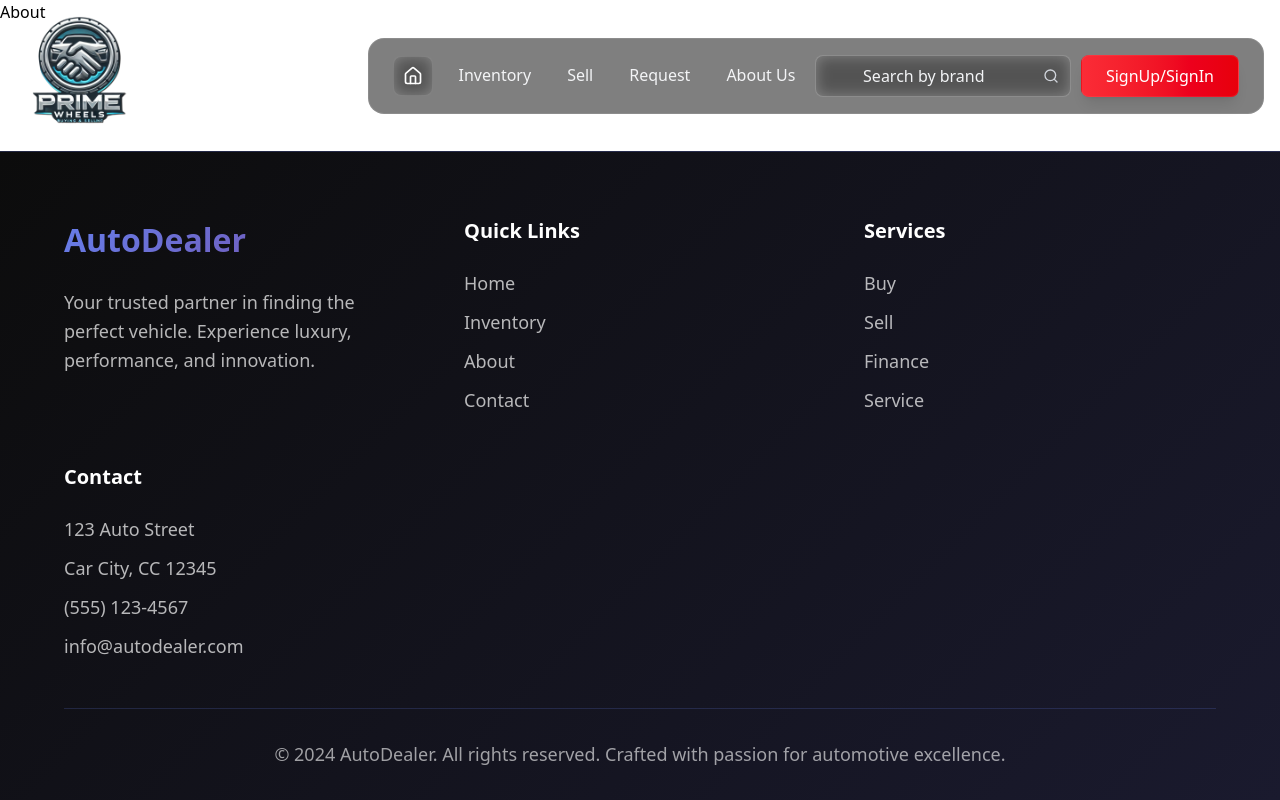
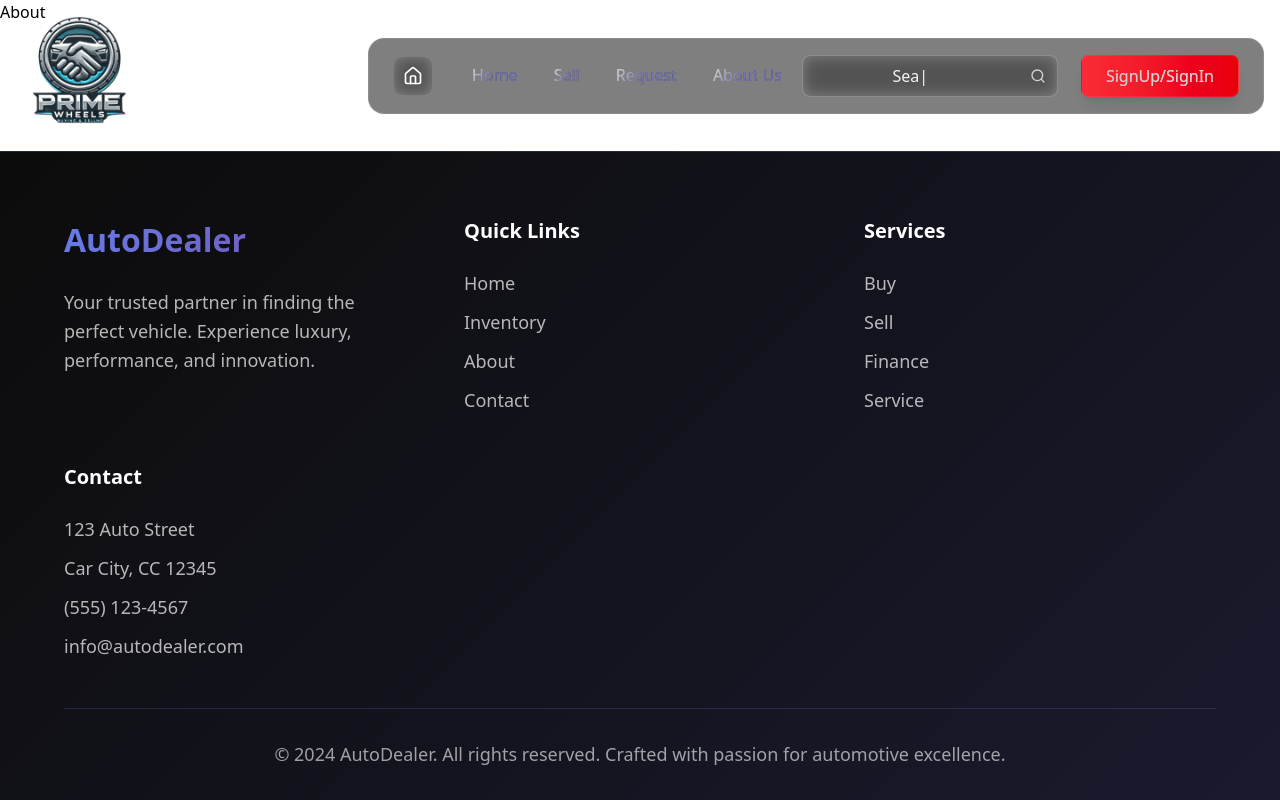
Before and after one commit to yash00097/fdfed-project, a React (Vite) app in the folder frontend/: page /about in a window 1280 px wide. Built offline with nearby package versions, Linux system fonts and the light colour scheme; no server answers.

Commit message:
UI changes in header

```diff
--- a/frontend/src/components/Header.jsx
+++ b/frontend/src/components/Header.jsx
@@ -1,14 +1,43 @@
-import { useState } from "react"
+import { useState, useEffect } from "react"
 import { useSelector } from "react-redux";
 import { Link } from "react-router-dom";
-import { Search, Bell, Home, Menu, X, User } from "lucide-react"
+import { Search, Bell, Home, Menu, X } from "lucide-react"
 import logo from "../assets/images/logo1.png"
+import ShinyText from '../react-bits/ShinyText/ShinyText.jsx';
 
 export default function Header() {
   const { currentUser } = useSelector((state) => state.user);
   const [isMenuOpen, setIsMenuOpen] = useState(false)
+  const text = "Search by brand"; // the text to "type"
+  const [placeholder, setPlaceholder] = useState("");
 
   const toggleMenu = () => setIsMenuOpen(!isMenuOpen)
+
+useEffect(() => {
+    let i = 0;
+    let typingForward = true;
+
+    const interval = setInterval(() => {
+      if (typingForward) {
+        setPlaceholder(text.slice(0, i) + "|");
+        i++;
+        if (i > text.length) {
+          typingForward = false;
+          i = text.length; // stay at full length
+          setTimeout(() => {}, 800); // small pause at full word
+        }
+      } else {
+        setPlaceholder(text.slice(0, i) + "|");
+        i--;
+        if (i < 0) {
+          typingForward = true;
+          i = 0;
+        }
+      }
+    }, 150); // typing speed (lower = faster)
+
+    return () => clearInterval(interval);
+  }, []);
 
   return (
     <header className="absolute top-0 left-0 w-full z-50">
@@ -50,13 +79,13 @@ export default function Header() {
                     <ul className="flex space-x-1">
                       <li>
                         <Link to="/inventory" className="block px-4 py-2 text-gray-100 hover:text-white hover:bg-gray-700 rounded-lg transition-all duration-200 transform hover:scale-105">
-                          Inventory
+                          <ShinyText text="Home" disabled={false} speed={5} className='custom-class' baseColor="#00008B"/>
                         </Link>
                       </li>
                       {currentUser && currentUser.role === "agent" && (
                         <li>
                           <Link to="/approval" className="block px-4 py-2 text-gray-100 hover:text-white hover:bg-gray-700 rounded-lg transition-all duration-200 transform hover:scale-105">
-                            Approval
+                            <ShinyText text="Approval" disabled={false} speed={5} className='custom-class' baseColor="#00008B"/>
                           </Link>
                         </li>
                       )}
@@ -64,12 +93,12 @@ export default function Header() {
                         <>
                           <li>
                             <Link to="/sell" className="block px-4 py-2 text-gray-100 hover:text-white hover:bg-gray-700 rounded-lg transition-all duration-200 transform hover:scale-105">
-                              Sell
+                              <ShinyText text="Sell" disabled={false} speed={5} className='custom-class' baseColor="#00008B"/>
                             </Link>
                           </li>
                           <li>
                             <Link to="/request" className="block px-4 py-2 text-gray-100 hover:text-white hover:bg-gray-700 rounded-lg transition-all duration-200 transform hover:scale-105">
-                              Request
+                              <ShinyText text="Request" disabled={false} speed={5} className='custom-class' baseColor="#00008B"/>
                             </Link>
                           </li>
                         </>
@@ -78,17 +107,17 @@ export default function Header() {
                         <>
                           <li>
                             <Link to="/user-requests" className="block px-4 py-2 text-gray-100 hover:text-white hover:bg-gray-700 rounded-lg transition-all duration-200 transform hover:scale-105">
-                              Requests
+                              <ShinyText text="Requests" disabled={false} speed={5} className='custom-class' baseColor="#00008B"/>
                             </Link>
                           </li>
                           <li>
                             <Link to="/admin-dashboard" className="block px-4 py-2 text-gray-100 hover:text-white hover:bg-gray-700 rounded-lg transition-all duration-200 transform hover:scale-105">
-                              Hiring
+                              <ShinyText text="Hiring" disabled={false} speed={5} className='custom-class' baseColor="#00008B"/>
                             </Link>
                           </li>
                           <li>
                             <Link to="/host/details" className="block px-4 py-2 text-gray-100 hover:text-white hover:bg-gray-700 rounded-lg transition-all duration-200 transform hover:scale-105">
-                              Details
+                              <ShinyText text="Details" disabled={false} speed={5} className='custom-class' baseColor="#00008B"/>
                             </Link>
                           </li>
                         </>
@@ -97,19 +126,19 @@ export default function Header() {
                         <>
                           <li>
                             <Link to="/sell" className="block px-4 py-2 text-gray-100 hover:text-white hover:bg-gray-700 rounded-lg transition-all duration-200 transform hover:scale-105">
-                              Sell
+                              <ShinyText text="Sell" disabled={false} speed={5} className='custom-class' baseColor="#00008B"/>
                             </Link>
                           </li>
                           <li>
                             <Link to="/request" className="block px-4 py-2 text-gray-100 hover:text-white hover:bg-gray-700 rounded-lg transition-all duration-200 transform hover:scale-105">
-                              Request
+                              <ShinyText text="Request" disabled={false} speed={5} className='custom-class' baseColor="#00008B"/>
                             </Link>
                           </li>
                         </>
                       )}
                       <li>
                         <Link to="/about-us" className="block px-4 py-2 text-gray-100 hover:text-white hover:bg-gray-700 rounded-lg transition-all duration-200 transform hover:scale-105">
-                          About Us
+                          <ShinyText text="About Us" disabled={false} speed={5} className='custom-class' baseColor="#00008B"/>
                         </Link>
                       </li>
                       <li className="hidden lg:block">
@@ -117,7 +146,7 @@ export default function Header() {
                           <input
                             type="search"
                             name="brand"
-                            placeholder="Search by brand"
+                            placeholder={placeholder}
                             className="w-64 px-4 py-2 pr-10 bg-white/10 backdrop-blur-sm border border-white/20 rounded-lg text-white placeholder-gray-100 focus:outline-none focus:ring-2 focus:ring-blue-400/50 focus:border-blue-400/50 transition-all duration-200 hover:bg-white/15 text-center"
                           />
                           <Search className="absolute right-3 top-1/2 -translate-y-1/2 w-4 h-4 text-gray-300 pointer-events-none" />
@@ -132,7 +161,7 @@ export default function Header() {
                         to="/sign-in"
                         className="px-6 py-2 bg-gradient-to-r from-red-500 to-red-600 text-white rounded-lg hover:from-red-600 hover:to-red-700 transition-all duration-200 transform hover:scale-105 shadow-lg hover:shadow-xl font-medium backdrop-blur-sm border border-red-400/20"
                       >
-                        SignUp/SignIn
+                        <ShinyText text="SignUp/SignIn" disabled={false} speed={5} className='custom-class' baseColor="#ffffff"/>
                       </Link>
                     ) : (
                       <>
@@ -164,13 +193,13 @@ export default function Header() {
                     <ul className="space-y-2">
                       <li>
                         <Link to="/inventory" className="block px-4 py-2 text-gray-100 hover:text-white hover:bg-gray-700 rounded-lg transition-all duration-200 transform hover:scale-105">
-                          Inventory
+                          <ShinyText text="Inventory" disabled={false} speed={5} className='custom-class' baseColor="#00008B"/>
                         </Link>
                       </li>
                       {currentUser && currentUser.role === "agent" && (
                         <li>
                           <Link to="approval" className="block px-4 py-2 text-gray-100 hover:text-white hover:bg-gray-700 rounded-lg transition-all duration-200 transform hover:scale-105">
-                            Approval
+                            <ShinyText text="Approval" disabled={false} speed={5} className='custom-class' baseColor="#00008B"/>
                           </Link>
                         </li>
                       )}
@@ -178,12 +207,12 @@ export default function Header() {
                         <>
                           <li>
                             <Link to="/sell" className="block px-4 py-2 text-gray-100 hover:text-white hover:bg-gray-700 rounded-lg transition-all duration-200 transform hover:scale-105">
-                              Sell
+                              <ShinyText text="Sell" disabled={false} speed={5} className='custom-class' baseColor="#00008B"/>
                             </Link>
                           </li>
                           <li>
                             <Link to="/request" className="block px-4 py-2 text-gray-100 hover:text-white hover:bg-gray-700 rounded-lg transition-all duration-200 transform hover:scale-105">
-                              Request
+                              <ShinyText text="Request" disabled={false} speed={5} className='custom-class' baseColor="#00008B"/>
                             </Link>
                           </li>
                         </>
@@ -192,17 +221,17 @@ export default function Header() {
                         <>
                           <li>
                             <Link to="/user-requests" className="block px-4 py-2 text-gray-100 hover:text-white hover:bg-gray-700 rounded-lg transition-all duration-200 transform hover:scale-105">
-                              Requests
+                              <ShinyText text="Requests" disabled={false} speed={5} className='custom-class' baseColor="#00008B"/>
                             </Link>
                           </li>
                           <li>
                             <Link to="/admin-dashboard" className="block px-4 py-2 text-gray-100 hover:text-white hover:bg-gray-700 rounded-lg transition-all duration-200 transform hover:scale-105">
-                              Hiring
+                              <ShinyText text="Hiring" disabled={false} speed={5} className='custom-class' baseColor="#00008B"/>
                             </Link>
                           </li>
                           <li>
                             <Link to="/host/details" className="block px-4 py-2 text-gray-100 hover:text-white hover:bg-gray-700 rounded-lg transition-all duration-200 transform hover:scale-105">
-                              Details
+                              <ShinyText text="Details" disabled={false} speed={5} className='custom-class' baseColor="#00008B"/>
                             </Link>
                           </li>
                         </>
@@ -211,19 +240,19 @@ export default function Header() {
                         <>
                           <li>
                             <Link to="/sell" className="block px-4 py-2 text-gray-100 hover:text-white hover:bg-gray-700 rounded-lg transition-all duration-200 transform hover:scale-105">
-                              Sell
+                              <ShinyText text="Sell" disabled={false} speed={5} className='custom-class' baseColor="#00008B"/>
                             </Link>
                           </li>
                           <li>
                             <Link to="/request" className="block px-4 py-2 text-gray-100 hover:text-white hover:bg-gray-700 rounded-lg transition-all duration-200 transform hover:scale-105">
-                              Request
+                              <ShinyText text="Request" disabled={false} speed={5} className='custom-class' baseColor="#00008B"/>
                             </Link>
                           </li>
                         </>
                       )}
                       <li>
                         <Link to="/aboutUs" className="block px-4 py-2 text-gray-100 hover:text-white hover:bg-gray-700 rounded-lg transition-all duration-200 transform hover:scale-105">
-                          About Us
+                          <ShinyText text="About Us" disabled={false} speed={5} className='custom-class' baseColor="#00008B"/>
                         </Link>
                       </li>
                     </ul>
@@ -234,7 +263,7 @@ export default function Header() {
                           to="/sign-in"
                           className="block w-full px-6 py-3 bg-gradient-to-r from-red-500 to-red-600 text-white text-center rounded-lg hover:from-red-600 hover:to-red-700 transition-all duration-200 transform hover:scale-105 shadow-lg hover:shadow-xl font-medium backdrop-blur-sm border border-red-400/20"
                         >
-                          SignUp/SignIn
+                          <ShinyText text="SignUp/SignIn" disabled={false} speed={5} className='custom-class' baseColor="#ffffff"/>
                         </Link>
                       ) : (
                         <div className="flex space-x-3">
@@ -243,7 +272,7 @@ export default function Header() {
                             className="relative flex-1 flex items-center justify-center py-3 bg-white/10 backdrop-blur-sm rounded-lg hover:bg-white/20 transition-all duration-200 border border-white/10"
                           >
                             <Bell className="w-5 h-5 text-white mr-2" />
-                            <span className="text-white">Notifications</span>
+                            <span className="text-white"><ShinyText text="Notifications" disabled={false} speed={5} className='custom-class' baseColor="#00008B"/></span>
                           </Link>
                           <Link
                             to="/profile"
--- a/frontend/src/index.css
+++ b/frontend/src/index.css
@@ -1 +1,14 @@
+/* shine animation for ShinyText */
+@keyframes shine {
+  0% { background-position: 100% 0; }
+  100% { background-position: -100% 0; }
+}
+
+.animate-shine {
+  animation-name: shine;
+  animation-timing-function: linear;
+  animation-iteration-count: infinite;
+}
+
+/* Tailwind import remains below */
 @import "tailwindcss";
--- a/frontend/src/pages/Home.jsx
+++ b/frontend/src/pages/Home.jsx
@@ -398,7 +398,7 @@ export default function Home() {
     <div style={{ minHeight: "100vh", background: "linear-gradient(135deg, #0c0c0c 0%, #1a1a2e 50%, #16213e 100%)" }}>
       <style>{styles}</style>
 
-      <nav style={{ position: "absolute", top: 0, left: 0, right: 0, zIndex: 50, padding: "1.5rem" }}>
+      <nav style={{ position: "absolute", top: 0, left: 0, right: 0, zIndex: 1, padding: "1.5rem", pointerEvents: "none" }}>
         <div
           style={{
             maxWidth: "1200px",
--- /dev/null
+++ b/frontend/src/react-bits/ShinyText/ShinyText.jsx
@@ -0,0 +1,37 @@
+const ShinyText = ({ text, disabled = false, speed = 5, className = '', baseColor = '#3b82f6' }) => {
+  const animationDuration = `${speed}s`;
+
+  return (
+    <div
+      className={`text-[#b5b5b5a4] bg-clip-text inline-block ${disabled ? '' : 'animate-shine'} ${className}`}
+      style={{
+        backgroundImage: `linear-gradient(120deg, ${baseColor} 30%, rgba(255, 255, 255, 0.8) 50%, ${baseColor} 70%)`,
+        backgroundSize: '200% 100%',
+        WebkitBackgroundClip: 'text',
+        animationDuration: animationDuration,
+      }}
+    >
+      {text}
+    </div>
+  );
+};
+
+export default ShinyText;
+
+// tailwind.config.js
+// module.exports = {
+//   theme: {
+//     extend: {
+//       keyframes: {
+//         shine: {
+//           '0%': { 'background-position': '100%' },
+//           '100%': { 'background-position': '-100%' },
+//         },
+//       },
+//       animation: {
+//         shine: 'shine 5s linear infinite',
+//       },
+//     },
+//   },
+//   plugins: [],
+// };
```
